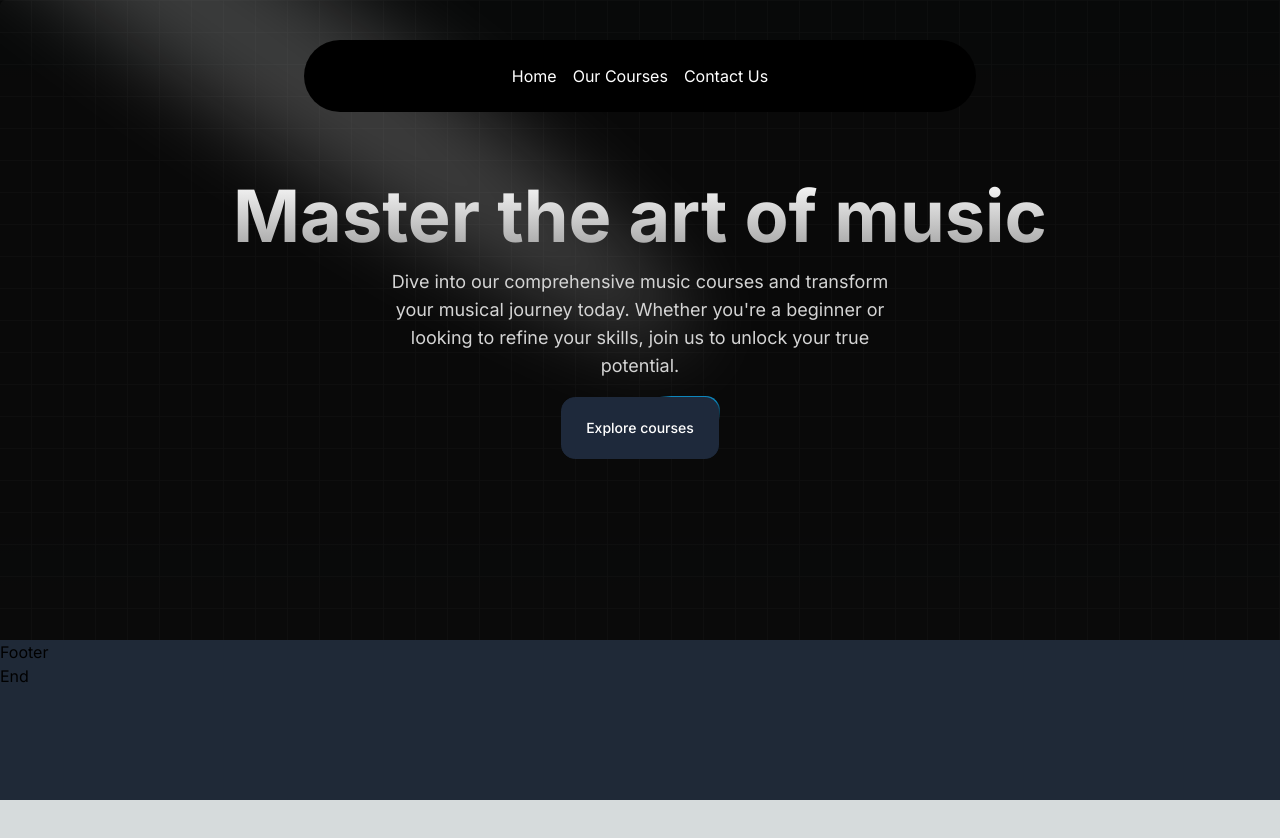
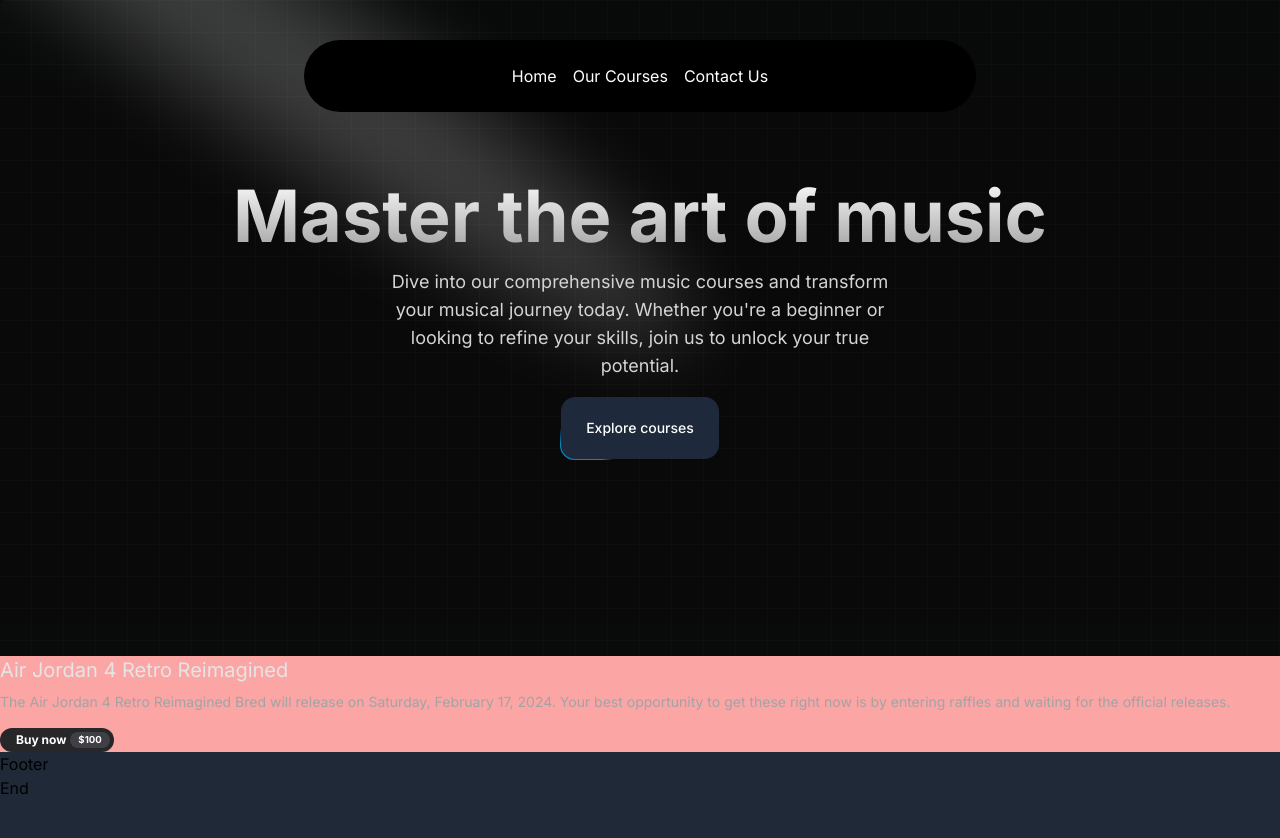
Before and after one commit to LearnXcodeXrepeat/music-academy-web, a Next.js app: page / in a window 1280 px wide. Shown: the top 838 px of the page. Before the commit the page ends 800 px from the top, so only its background shows below. Built offline with nearby package versions, Linux system fonts and the light colour scheme.

Commit message:
fix buges

```diff
--- a/src/app/page.tsx
+++ b/src/app/page.tsx
@@ -1,9 +1,11 @@
+import { Card } from "@/components/Card";
 import HeroSection from "@/components/HeroSection";
 import Image from "next/image";
 export default function Home() {
   return (
     <main className="min-h-min-h-screen bg-black/[0.96] antialiased bg-grid-white/[0.02]">
       <HeroSection />
+      <Card />
     </main>
   );
 }
--- /dev/null
+++ b/src/components/Card.tsx
@@ -0,0 +1,25 @@
+"use client";
+import React from "react";
+import { BackgroundGradient } from "./ui/background-gradient";
+import CourseData from "@/data/music_course.json";
+export function Card() {
+  return (
+    <div className="bg-red-300">
+      <p className="text-base sm:text-xl text-black mt-4 mb-2 dark:text-neutral-200">
+        Air Jordan 4 Retro Reimagined
+      </p>
+
+      <p className="text-sm text-neutral-600 dark:text-neutral-400">
+        The Air Jordan 4 Retro Reimagined Bred will release on Saturday,
+        February 17, 2024. Your best opportunity to get these right now is by
+        entering raffles and waiting for the official releases.
+      </p>
+      <button className="rounded-full pl-4 pr-1 py-1 text-white flex items-center space-x-1 bg-black mt-4 text-xs font-bold dark:bg-zinc-800">
+        <span>Buy now </span>
+        <span className="bg-zinc-700 rounded-full text-[0.6rem] px-2 py-0 text-white">
+          $100
+        </span>
+      </button>
+    </div>
+  );
+}
--- a/src/components/HeroSection.tsx
+++ b/src/components/HeroSection.tsx
@@ -22,7 +22,6 @@
         <div className="mt-4">
           <Link href={"/courses"}>
             <Button
-              duration="4500"
               borderRadius="0.90rem"
               className="bg-white dark:bg-slate-800 text-black dark:text-white border-neutral-200 dark:border-slate-800 font-medium"
             >
--- /dev/null
+++ b/src/components/ui/background-gradient.tsx
@@ -0,0 +1,72 @@
+import { cn } from "@/utils/cn";
+import React from "react";
+import { motion } from "framer-motion";
+
+export const BackgroundGradient = ({
+  children,
+  className,
+  containerClassName,
+  animate = true,
+}: {
+  children?: React.ReactNode;
+  className?: string;
+  containerClassName?: string;
+  animate?: boolean;
+}) => {
+  const variants = {
+    initial: {
+      backgroundPosition: "0 50%",
+    },
+    animate: {
+      backgroundPosition: ["0, 50%", "100% 50%", "0 50%"],
+    },
+  };
+  return (
+    <div className={cn("relative p-[4px] group", containerClassName)}>
+      <motion.div
+        variants={animate ? variants : undefined}
+        initial={animate ? "initial" : undefined}
+        animate={animate ? "animate" : undefined}
+        transition={
+          animate
+            ? {
+                duration: 5,
+                repeat: Infinity,
+                repeatType: "reverse",
+              }
+            : undefined
+        }
+        style={{
+          backgroundSize: animate ? "400% 400%" : undefined,
+        }}
+        className={cn(
+          "absolute inset-0 rounded-3xl z-[1] opacity-60 group-hover:opacity-100 blur-xl  transition duration-500 will-change-transform",
+          " bg-[radial-gradient(circle_farthest-side_at_0_100%,#00ccb1,transparent),radial-gradient(circle_farthest-side_at_100%_0,#7b61ff,transparent),radial-gradient(circle_farthest-side_at_100%_100%,#ffc414,transparent),radial-gradient(circle_farthest-side_at_0_0,#1ca0fb,#141316)]"
+        )}
+      />
+      <motion.div
+        variants={animate ? variants : undefined}
+        initial={animate ? "initial" : undefined}
+        animate={animate ? "animate" : undefined}
+        transition={
+          animate
+            ? {
+                duration: 5,
+                repeat: Infinity,
+                repeatType: "reverse",
+              }
+            : undefined
+        }
+        style={{
+          backgroundSize: animate ? "400% 400%" : undefined,
+        }}
+        className={cn(
+          "absolute inset-0 rounded-3xl z-[1] will-change-transform",
+          "bg-[radial-gradient(circle_farthest-side_at_0_100%,#00ccb1,transparent),radial-gradient(circle_farthest-side_at_100%_0,#7b61ff,transparent),radial-gradient(circle_farthest-side_at_100%_100%,#ffc414,transparent),radial-gradient(circle_farthest-side_at_0_0,#1ca0fb,#141316)]"
+        )}
+      />
+
+      <div className={cn("relative z-10", className)}>{children}</div>
+    </div>
+  );
+};
```
